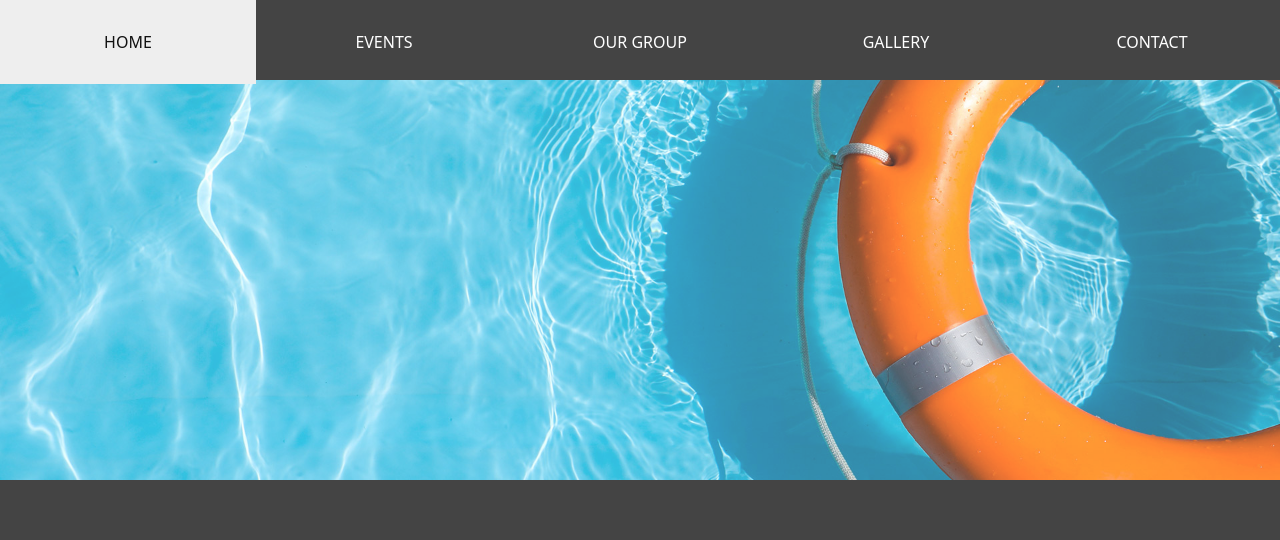
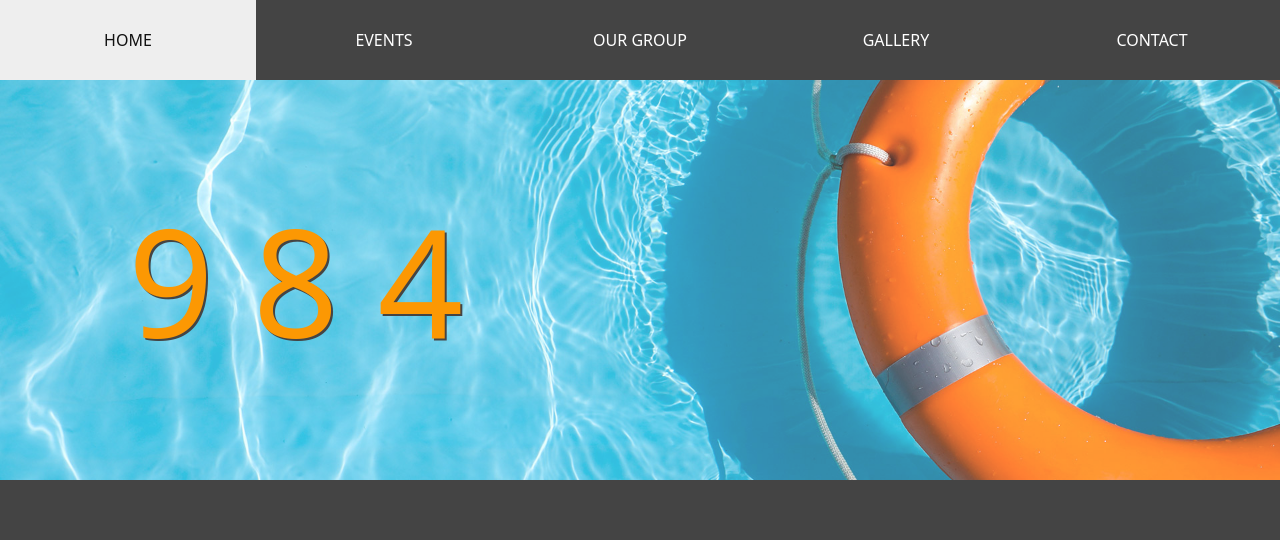
Before and after one commit to donFranko99/KRWOPR, a plain HTML site: page index.html in a window 1280 px wide. Shown: the top 540 px of the page. Drawn offline with Linux system fonts and the light colour scheme.

Commit message:
portion of fixes plus added alarm number

```diff
--- a/index.html
+++ b/index.html
@@ -11,16 +11,17 @@
 <body>
     <div id="head">
         <div id="navigation">
-            <a href="index.html"><div class="menu">Home</div></a>
-            <a href="actualities.html"><div class="menu">Events</div></a>
-            <a href="aboutus.html"><div class="menu">Our Group</div></a>
-            <a href="gallery.html"><div class="menu">Gallery</div></a>
-            <a href="contact.html"><div class="menu">Contact</div></a>
+            <a href="index.html"><div class="menu"><p>Home</p></div></a>
+            <a href="actualities.html"><div class="menu"><p>Events</p></div></a>
+            <a href="aboutus.html"><div class="menu"><p>Our Group</p></div></a>
+            <a href="gallery.html"><div class="menu"><p>Gallery</p></div></a>
+            <a href="contact.html"><div class="menu"><p>Contact</p></div></a>
         </div>
     </div>
     <div id="main">
         <div id="content">
             <div class="bg-image"></div>
+            <div id="alarm-number"><p>9 8 4</p></div>
         </div>
     </div>
     <div id="footer">
--- a/style.css
+++ b/style.css
@@ -11,13 +11,14 @@ img{
     width: 100%;
     height: auto;
 }
-#main{
+#head {
+    height: 80px;
     width: 100%;
 }
-#content{
-    height: 400px;
-}
 #navigation {
+    position: fixed;
+    right: 0;
+    width: 100%;
     height: 80px;
     display: grid;
     color: #fff;
@@ -25,15 +26,56 @@ img{
     grid-template-columns: 1fr 1fr 1fr 1fr 1fr;
     grid-template-rows: 80px;
 }
+.menu {
+    display: flex;
+    justify-content: center;
+    align-items: center;
+    width: 100%;
+    height: 100%;
+    text-transform: uppercase;
+    text-align: center;
+    color: #fff;
+}
+.menu:hover {
+    background-color: #eee;
+    color: #111;
+}
+#main{
+    width: 100%;
+}
+#content{
+    height: 400px;
+}
+#content .bg-image{
+    position: absolute;
+    background: url(background.jpg);
+    background-position: center;
+    background-repeat: no-repeat;
+    background-size: cover;
+    width: 100%;
+    height: 400px;
+    z-index: -1;
+    opacity: 0.8;
+}
+#alarm-number{
+    height: 100%;
+    display: flex;
+    justify-content: left;
+    align-items: center;
+}
+#alarm-number p{
+    color: #fc9803;
+    height: auto;
+    width: 100%;
+    text-indent: 10%;
+    font-size: 150px;
+    text-shadow:2px 2px#444;
+}
 #icons{
     display: flex;
     flex-direction: row;
     align-items: center;
     padding-left: 3%;
-}
-.icon{
-    padding: 0 10%;
-    opacity: 0.2;
 }
 #footer{
     width: 100%;
@@ -49,30 +91,9 @@ img{
     height: 50px;
     width: 50px;
 }
-#content .bg-image{
-    position: absolute;
-    background: url(background.jpg);
-    background-position: center;
-    background-repeat: no-repeat;
-    background-size: cover;
-    width: 100%;
-    height: 400px;
-    z-index: -1;
-    opacity: 0.8;
-}
-#navigation a{
-    height: 80px;
-}
-.menu {
-    padding: 31px 0;
-    width: 100%;
-    text-transform: uppercase;
-    text-align: center;
-    color: #fff;
-}
-.menu:hover {
-    background-color: #eee;
-    color: #111;
+.icon{
+    padding: 0 10%;
+    opacity: 0.2;
 }
 .icon:hover {
     opacity: 1;;
```
